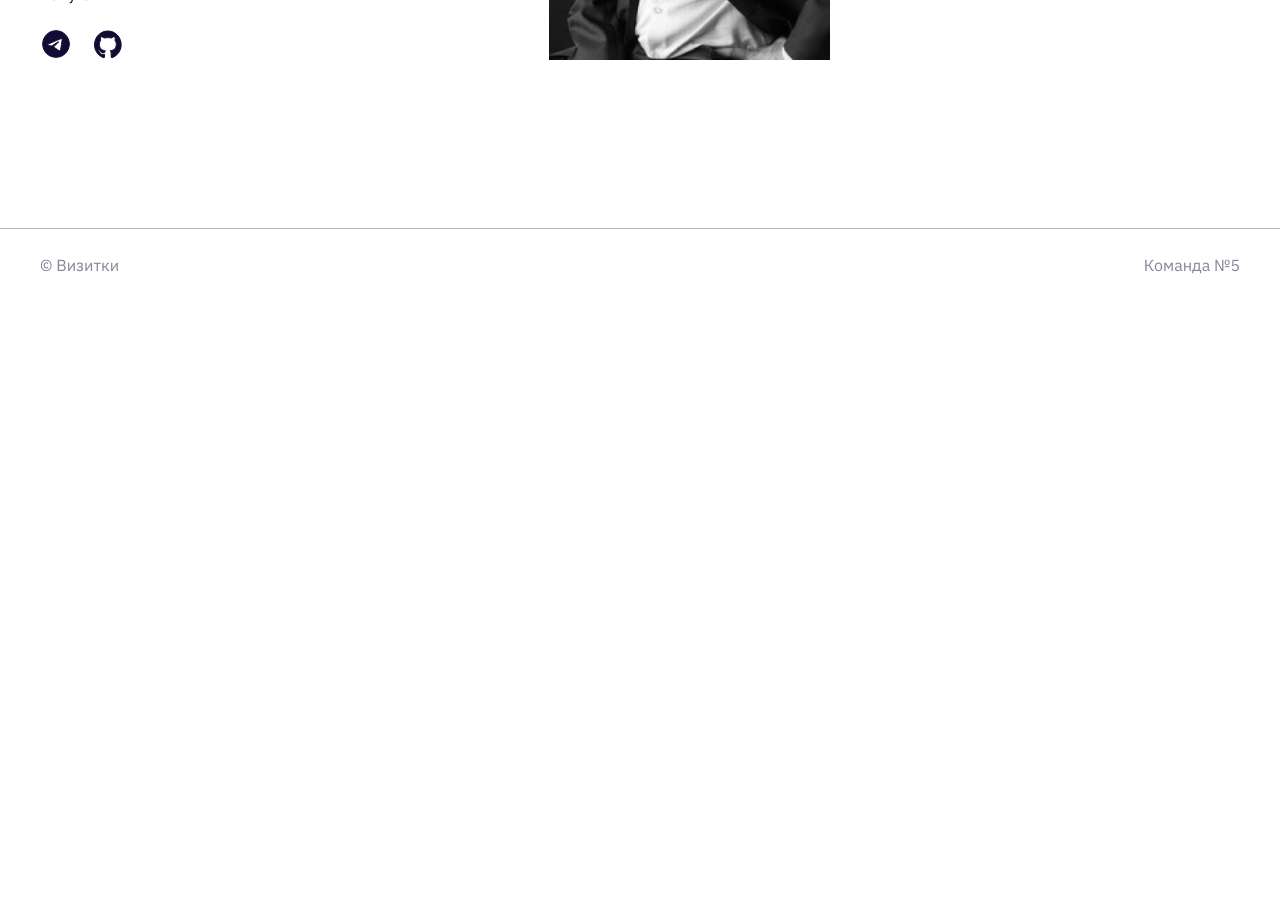
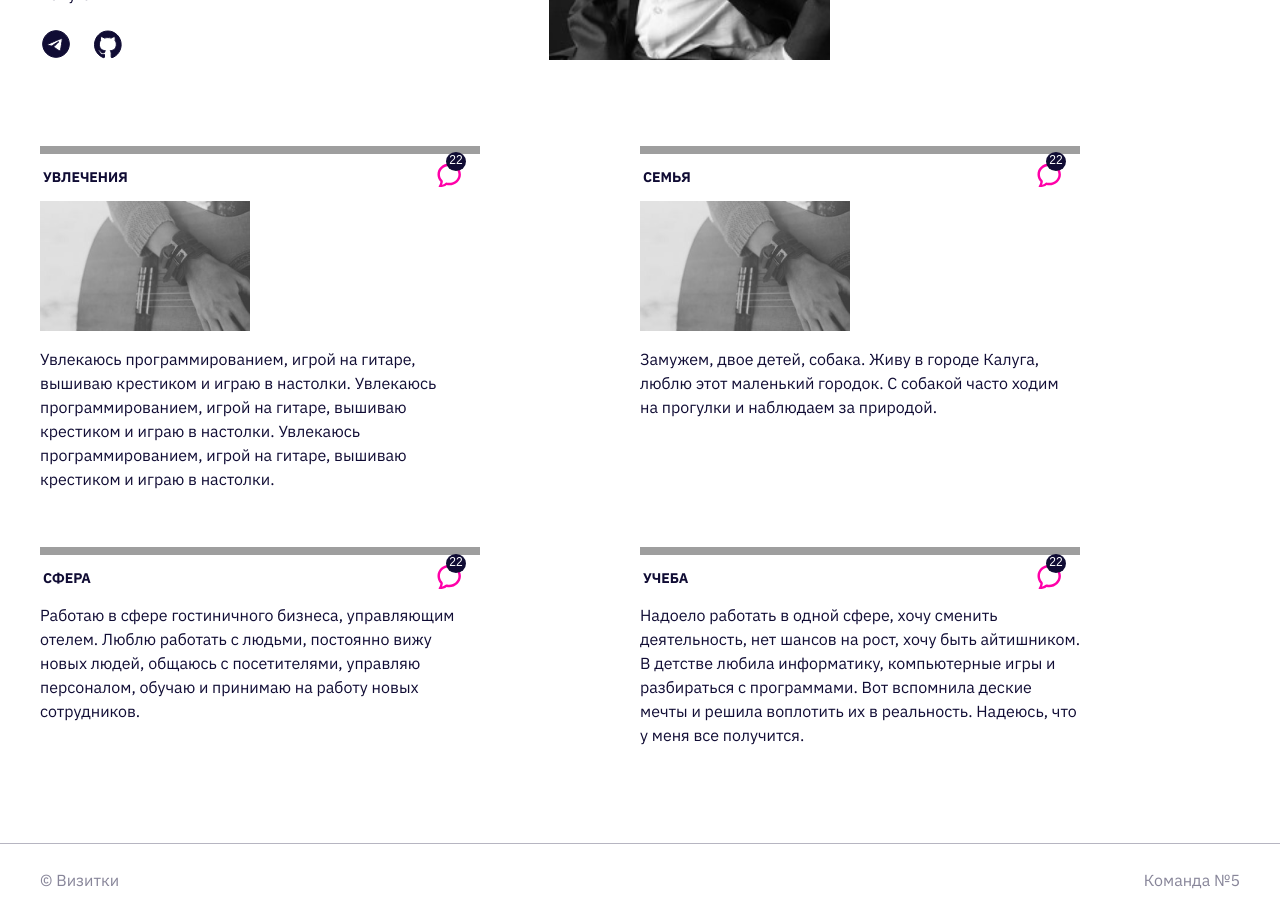
Before and after one commit to marussia1996/Vizitki, a React (Create React App) app: page /evgeniya in a window 1280 px wide. Shown: the part 500-1415 px from the top of the page. Before the commit the page ends 800 px from the top, so only its background shows below. Built offline with nearby package versions, Linux system fonts and the light colour scheme; grey boxes are pictures that could not be loaded.

Commit message:
полная верстка с захардкоженными данными

```diff
--- a/src/pages/DetailPage/DetailPage.module.scss
+++ b/src/pages/DetailPage/DetailPage.module.scss
@@ -34,10 +34,26 @@
 .socialNetwork {
   display: flex;
   gap: 20px;
+  cursor: pointer;
 }
 
 .wrapComponents {
   display: flex;
   gap: 85px;
   align-items: center;
+  cursor: pointer;
 }
+
+.wrapPosts {
+  margin-top: 72px;
+
+}
+
+.posts {
+  display: grid;
+  grid-template-columns: 1fr 1fr;
+  grid-gap: 56px 70px;
+  margin-bottom: 96px;
+  list-style-type: none;
+  padding: 0;
+}
--- a/src/pages/DetailPage/DetailPage.tsx
+++ b/src/pages/DetailPage/DetailPage.tsx
@@ -5,6 +5,8 @@ import {telegramIcon} from '../../shared/Icon/lib';
 import {githubIcon} from '../../shared/Icon/lib';
 import {MaskAvatar} from '../../components/MaskAvatar/MaskAvatar';
 import Quete from '../../components/Quete/Quete';
+import DetailCard from '../../components/DetailCard/DetailCard';
+import photo from '../../images/photo-test.png';
 
 export const DetailPage = () => {
   return (
@@ -22,10 +24,26 @@ export const DetailPage = () => {
           <MaskAvatar/>
           <Quete text='Делай, что должно и будь, что будет.'/>
         </div>
-
+      </div>
+      <div className={styles.wrapPosts}>
+        <ul className={styles.posts}>
+          <li>
+            <DetailCard heading='Увлечения' text='Увлекаюсь программированием, игрой на гитаре, вышиваю крестиком и играю в настолки. Увлекаюсь программированием, игрой на гитаре, вышиваю крестиком и играю в настолки. Увлекаюсь программированием, игрой на гитаре, вышиваю крестиком и играю в настолки.'
+              image={photo}/>
+          </li>
+          <li>
+            <DetailCard heading='Семья' text='Замужем, двое детей, собака. Живу в городе Калуга, люблю этот маленький городок. С собакой часто ходим на прогулки и наблюдаем за природой.'
+              image={photo}/>
+          </li>
+          <li>
+            <DetailCard heading='Сфера' text='Работаю в сфере гостиничного бизнеса, управляющим отелем. Люблю работать с людьми, постоянно вижу новых людей, общаюсь с посетителями, управляю персоналом, обучаю и принимаю на работу новых сотрудников.'/>
+          </li>
+          <li>
+            <DetailCard heading='Учеба' text='Надоело работать в одной сфере, хочу сменить деятельность, нет шансов на рост, хочу быть айтишником. В детстве любила информатику, компьютерные игры и разбираться с программами. Вот вспомнила деские мечты и решила воплотить их в реальность. Надеюсь, что у меня все получится.'/>
+          </li>
+        </ul>
 
       </div>
-
     </section>
   )
 }
```
Also changed, not shown: src/images/photo-test.png (added).
